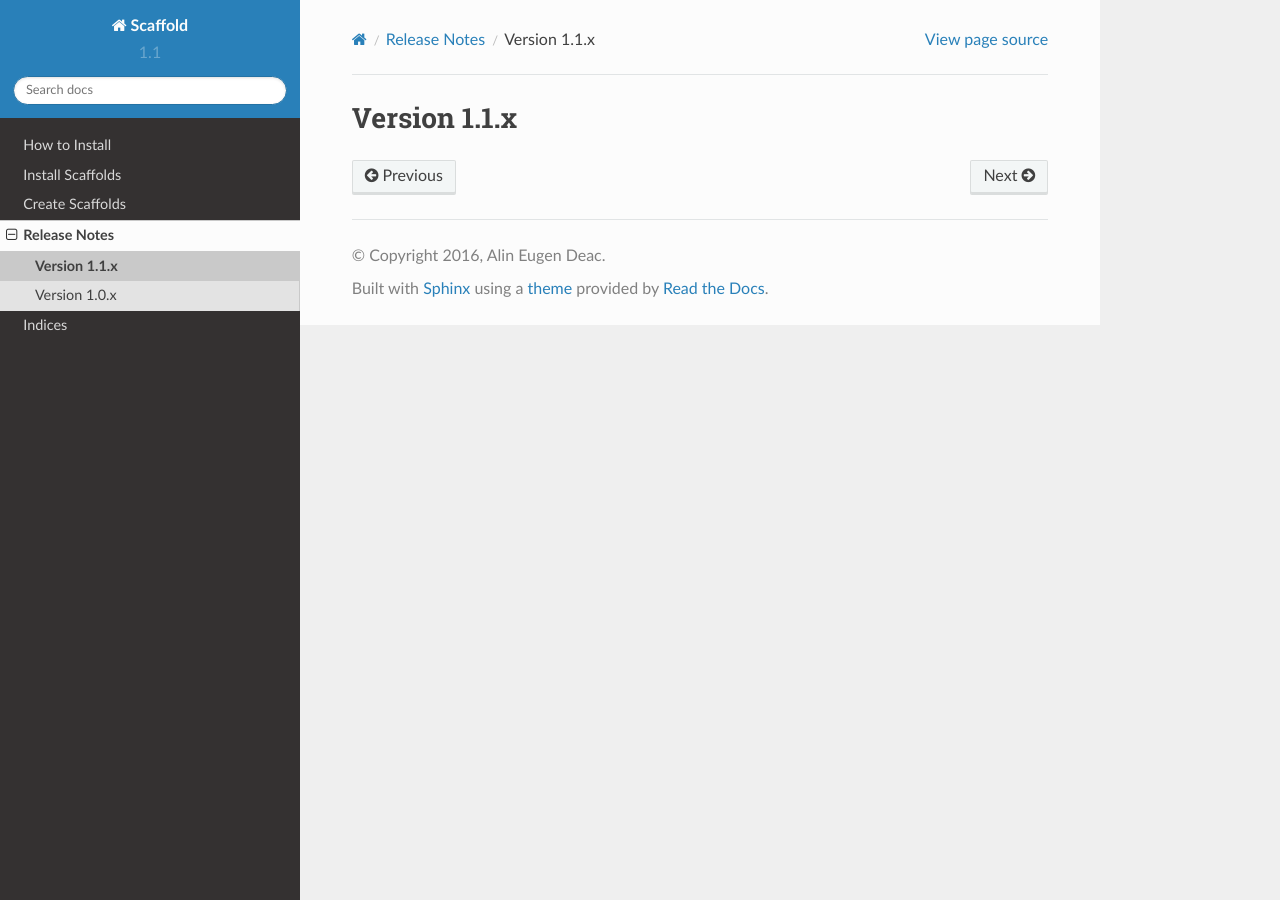
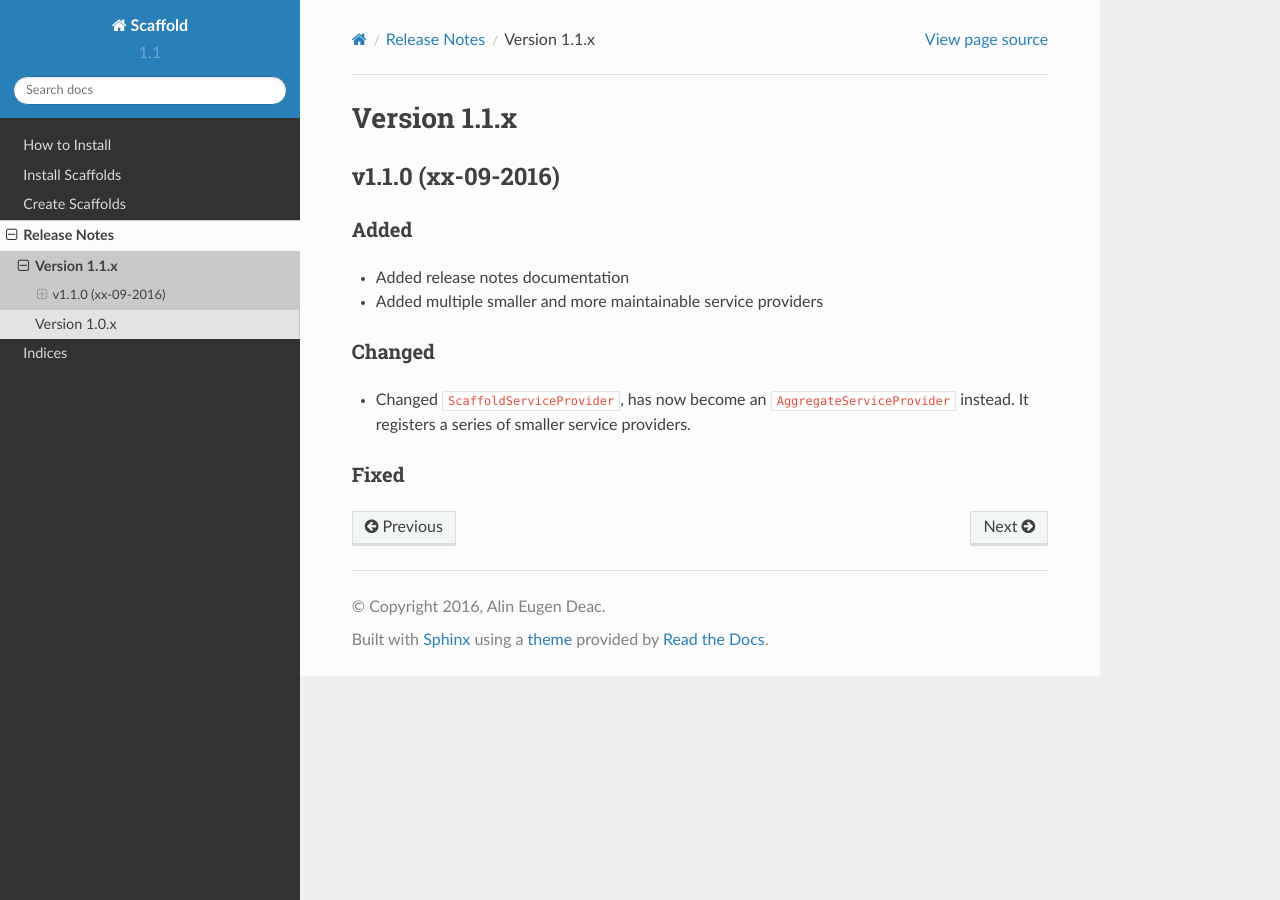
Before and after one commit to aedart/scaffold, a Sphinx documentation site: the page built from docs/source/release_notes/version-1.1.rst, in a window 1280 px wide. Built offline with Sphinx 7.4.7 and the Read the Docs theme 2.0.0, drawn with Linux system fonts in a browser that asks for light colours.

Commit message:
Added a few release notes for v1.1.0

```diff
--- a/docs/source/release_notes/version-1.1.rst
+++ b/docs/source/release_notes/version-1.1.rst
@@ -1,2 +1,17 @@
 Version 1.1.x
 =============
+
+v1.1.0 (xx-09-2016)
+^^^^^^^^^^^^^^^^^^^
+
+Added
+-----
+* Added release notes documentation
+* Added multiple smaller and more maintainable service providers
+
+Changed
+-------
+* Changed :code:`ScaffoldServiceProvider`, has now become an :code:`AggregateServiceProvider` instead. It registers a series of smaller service providers.
+
+Fixed
+-----
```
